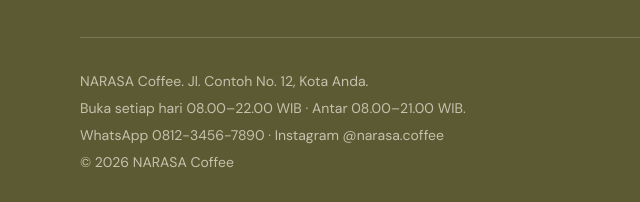
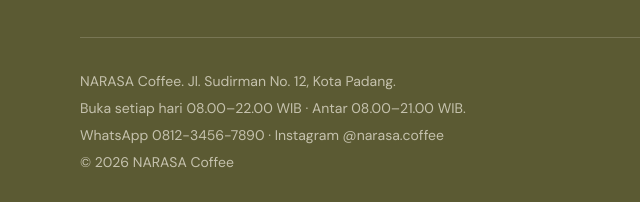
Before and after one commit to Neo-PX/narasa-cofe, a plain HTML site: page index.html in a window 1280 px wide. Shown: the part 3001-3203 px from the top of the page, 0-640 px from the left. Drawn offline with nearby package versions, Linux system fonts and the light colour scheme.

Commit message:
Update index.html

```diff
--- a/index.html
+++ b/index.html
@@ -368,7 +368,7 @@ body::after{content:"";position:fixed;inset:0;pointer-events:none;z-index:1;opac
   <!-- Alamat, hak cipta, sosmed -->
   <div class="max-w-6xl mx-auto px-4 py-8 grid gap-6 md:grid-cols-[1fr_auto] items-end">
     <div class="fmute text-sm leading-relaxed space-y-1">
-      <p>NARASA Coffee. Jl. Contoh No. 12, Kota Anda.</p>
+      <p>NARASA Coffee. Jl. Sudirman No. 12, Kota Padang.</p>
       <p>Buka setiap hari 08.00–22.00 WIB · Antar 08.00–21.00 WIB.</p>
       <p>WhatsApp 0812-3456-7890 · Instagram @narasa.coffee</p>
       <p>© 2026 NARASA Coffee</p>
@@ -490,7 +490,7 @@ function renderDelivery(){$('#dsub').textContent=rp(sub());$('#dong').textConten
 const itemsText=()=>Object.entries(cart).map(([i,q])=>P.find(x=>x.id==i).n+(q>1?' x'+q:'')+(notes[i]?' ('+notes[i]+')':'')).join(', ');
 const steps=['Pesanan diterima','Sedang diseduh','Dalam perjalanan','Tiba di tujuan'];let trk=-1,trT;
 function renderTrack(){$('#track').innerHTML=steps.map((s,i)=>`<li class="step flex items-center gap-4 text-muted ${i<=trk?'done':''}"><span class="dot relative w-7 h-7 rounded-full border-2 border-line bg-paper grid place-items-center text-xs font-bold transition-all duration-500">${i<=trk?'✓':i+1}</span><span class="font-bold">${s}</span></li>`).join('')}
-$('#info').innerHTML=[['Jam buka','Setiap hari, 08.00–22.00 WIB'],['Alamat','Jl. Contoh No. 12, Kota Anda'],['WhatsApp','0812-3456-7890'],['Instagram','@narasa.coffee']].map(([a,b])=>`<li class="flex justify-between gap-4 border-b border-dashed border-line pb-2"><span class="font-note text-xl text-terra">${a}</span><span>${b}</span></li>`).join('');
+$('#info').innerHTML=[['Jam buka','Setiap hari, 08.00–22.00 WIB'],['Alamat','Jl. Sudirman No. 12,Kota Padang'],['WhatsApp','0812-3456-7890'],['Instagram','@narasa.coffee']].map(([a,b])=>`<li class="flex justify-between gap-4 border-b border-dashed border-line pb-2"><span class="font-note text-xl text-terra">${a}</span><span>${b}</span></li>`).join('');
 
 /* ==== PRE-ORDER: kode kupon langsung keluar setelah klik tombol ==== */
 /* Ganti nomor WhatsApp kedai (format internasional tanpa +, tanpa 0 di depan) */
```
